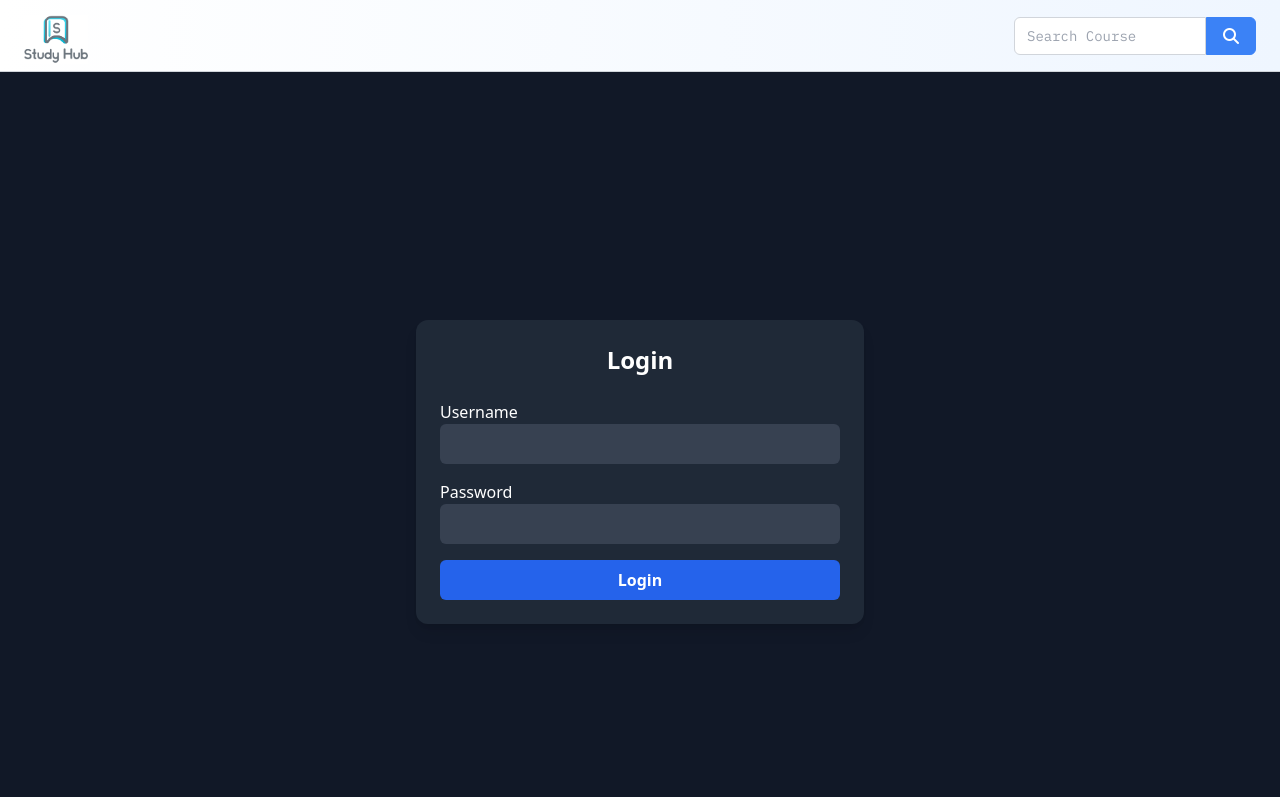
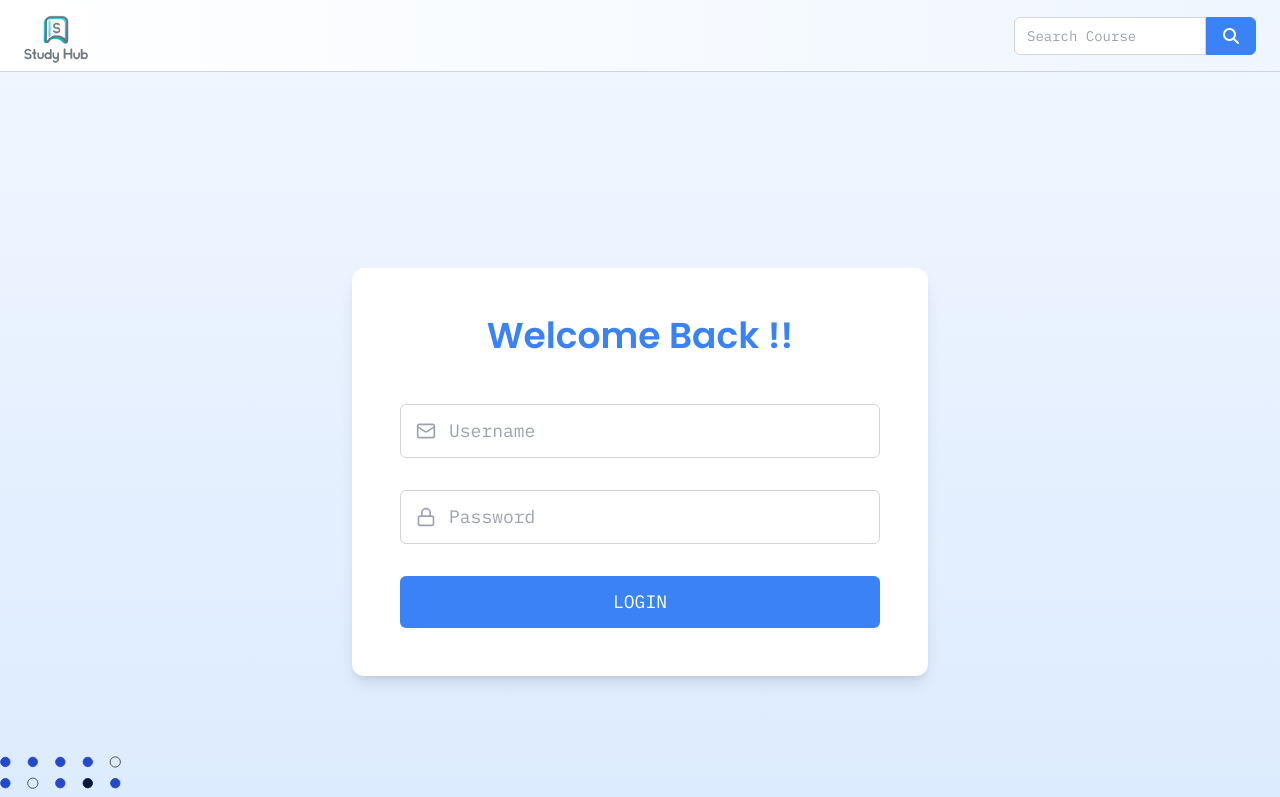
Before and after one commit to vinnovateit/StudyHub2, a Next.js app: page /editorial/login in a window 1280 px wide. Shown: the top 797 px of the page. Built offline with nearby package versions, Linux system fonts and the light colour scheme.

Commit message:
feat: frontend for login form

```diff
--- a/app/editorial/login/page.js
+++ b/app/editorial/login/page.js
@@ -2,20 +2,37 @@
 
 import { useState } from "react";
 import { useRouter } from "next/navigation";
+import { Mail, Lock, AlertCircle } from "lucide-react";
+import { IBM_Plex_Mono, Poppins } from 'next/font/google';
+
+const poppins = Poppins({
+  weight: ['600'],
+  subsets: ['latin'],
+  display: 'swap',
+});
+
+const ibmPlexMono = IBM_Plex_Mono({
+  weight: ['400'],
+  subsets: ['latin'],
+  display: 'swap',
+});
 
 export default function LoginPage() {
   const [formData, setFormData] = useState({ username: "", password: "" });
   const [error, setError] = useState("");
+  const [isShaking, setIsShaking] = useState(false);
   const router = useRouter();
 
   const handleChange = (e) => {
     setFormData({ ...formData, [e.target.name]: e.target.value });
+    setError(""); // Clear error when user starts typing
   };
 
   const handleSubmit = async (e) => {
     e.preventDefault();
     setError("");
 
+    try {
       const res = await fetch("/api/auth/login", {
         method: "POST",
         headers: { "Content-Type": "application/json" },
@@ -24,49 +41,88 @@ export default function LoginPage() {
 
       const data = await res.json();
       if (res.ok) {
-      localStorage.setItem("token", data.token); // Store token in localStorage
-      router.push("/editorial/edit-hub"); // Redirect to Editorial Hub
+        localStorage.setItem("token", data.token);
+        router.push("/editorial/edit-hub");
       } else {
-      setError(data.message);
+        setError(data.message || "Invalid credentials");
+        setIsShaking(true);
+        setTimeout(() => setIsShaking(false), 650);
+      }
+    } catch (err) {
+      setError("An error occurred. Please try again.");
+      setIsShaking(true);
+      setTimeout(() => setIsShaking(false), 650);
     }
   };
 
   return (
-    <div className="flex min-h-screen items-center justify-center bg-gray-900">
-      <div className="w-full max-w-md p-6 bg-gray-800 rounded-xl shadow-lg">
-        <h2 className="text-2xl font-bold text-center text-white mb-6">Login</h2>
-        {error && <p className="text-red-500 text-center">{error}</p>}
-        <form onSubmit={handleSubmit} className="space-y-4">
-          <div>
-            <label className="block text-white">Username</label>
+    <div className="min-h-screen w-full bg-gradient-to-b from-blue-50 to-blue-100 relative">
+      <div className="flex items-center justify-center min-h-screen px-4 py-8">
+        <div className={`w-full max-w-xl p-6 md:p-12 bg-white rounded-xl shadow-lg ${isShaking ? 'animate-shake' : ''}`}>
+          <h1 className={`${poppins.className} text-3xl md:text-4xl font-bold text-center text-blue-500 mb-8 md:mb-12`}>
+            Welcome Back !!
+          </h1>
+
+          {error && (
+            <div className="mb-6 p-4 bg-red-50 border border-red-200 rounded-md flex items-start gap-3">
+              <AlertCircle className="h-5 w-5 text-red-500 mt-0.5 flex-shrink-0" />
+              <p className={`${ibmPlexMono.className} text-red-500 text-sm`}>{error}</p>
+            </div>
+          )}
+
+          <form onSubmit={handleSubmit} className="space-y-6 md:space-y-8">
+            <div className="relative">
+              <Mail className="absolute left-4 top-1/2 -translate-y-1/2 h-5 w-5 text-gray-400" />
               <input
                 type="text"
                 name="username"
+                placeholder="Username"
                 value={formData.username}
                 onChange={handleChange}
-              className="w-full px-3 py-2 bg-gray-700 text-white rounded-md outline-none focus:ring-2 focus:ring-blue-500"
+                className={`${ibmPlexMono.className} w-full pl-12 pr-4 py-3 text-base md:text-lg border ${error ? 'border-red-300' : 'border-gray-300'} rounded-md focus:outline-none focus:border-blue-500`}
                 required
               />
             </div>
-          <div>
-            <label className="block text-white">Password</label>
+            <div className="relative">
+              <Lock className="absolute left-4 top-1/2 -translate-y-1/2 h-5 w-5 text-gray-400" />
               <input
                 type="password"
                 name="password"
+                placeholder="Password"
                 value={formData.password}
                 onChange={handleChange}
-              className="w-full px-3 py-2 bg-gray-700 text-white rounded-md outline-none focus:ring-2 focus:ring-blue-500"
+                className={`${ibmPlexMono.className} w-full pl-12 pr-4 py-3 text-base md:text-lg border ${error ? 'border-red-300' : 'border-gray-300'} rounded-md focus:outline-none focus:border-blue-500`}
                 required
               />
             </div>
             <button
               type="submit"
-            className="w-full py-2 bg-blue-600 hover:bg-blue-700 text-white font-bold rounded-md transition"
+              className={`${ibmPlexMono.className} w-full py-3 text-base md:text-lg bg-blue-500 hover:bg-blue-600 text-white font-medium rounded-md transition-colors`}
             >
-            Login
+              LOGIN
             </button>
           </form>
         </div>
       </div>
+
+      <div className="absolute bottom-5 left-0 w-24 md:w-32 pointer-events-none">
+        <img
+          src="/img/side_illustration.svg"
+          alt="Decorative dots pattern"
+          className="w-full h-auto"
+        />
+      </div>
+
+      <style jsx global>{`
+        @keyframes shake {
+          0%, 100% { transform: translateX(0); }
+          10%, 30%, 50%, 70%, 90% { transform: translateX(-4px); }
+          20%, 40%, 60%, 80% { transform: translateX(4px); }
+        }
+        .animate-shake {
+          animation: shake 0.6s cubic-bezier(.36,.07,.19,.97) both;
+        }
+      `}</style>
+    </div>
   );
 }
--- a/package.json
+++ b/package.json
@@ -14,6 +14,7 @@
     "css-doodle": "^0.38.4",
     "jquery": "^3.7.1",
     "jsonwebtoken": "^9.0.2",
+    "lucide-react": "^0.475.0",
     "marked": "^15.0.6",
     "mongoose": "^8.9.5",
     "next": "^14.1.3",
```
Also changed, not shown: 1 other file (tests, documents, lock files or other folders). Lines whose indentation alone changed are shown as unchanged.
